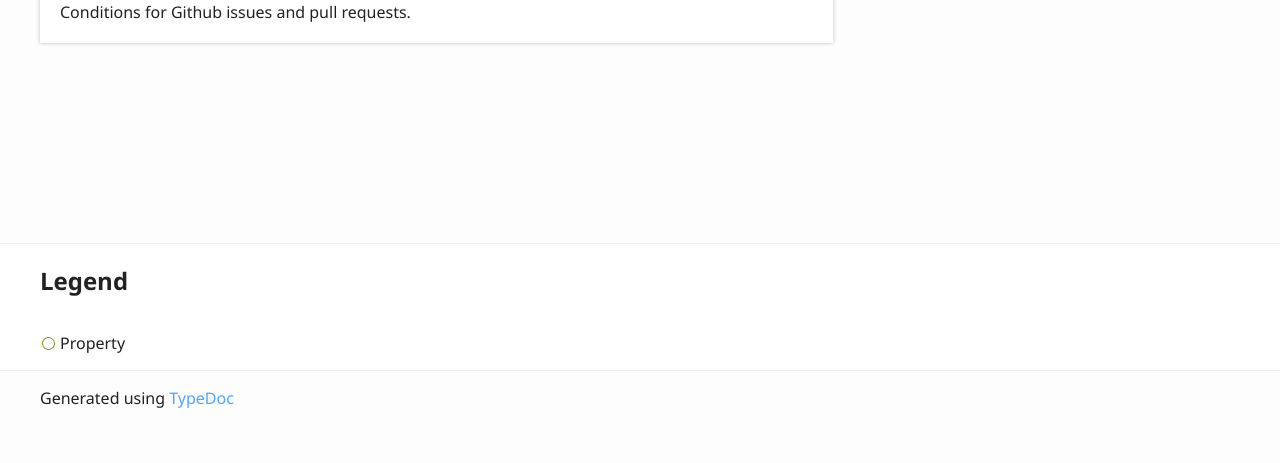
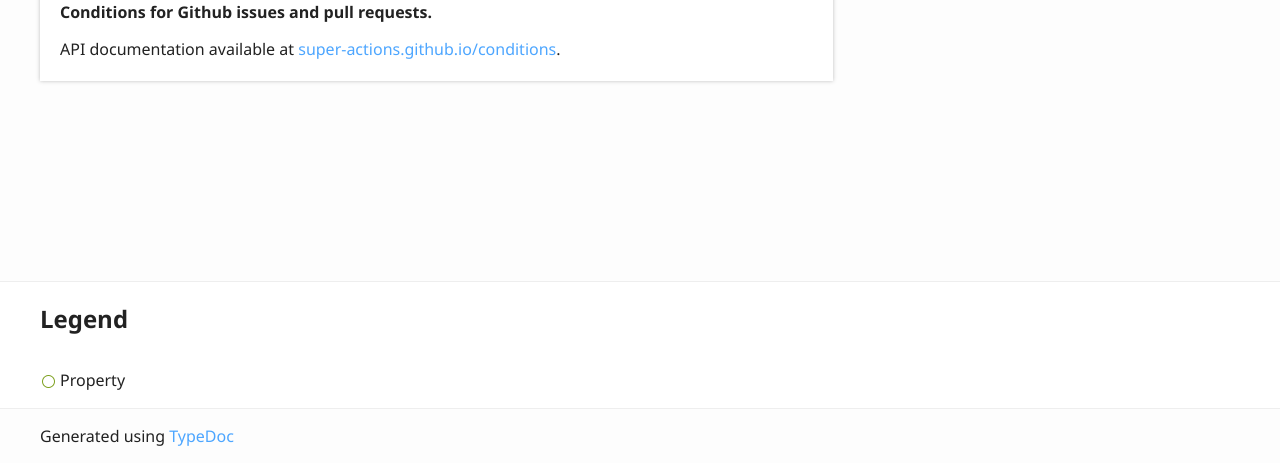
Before and after one commit to super-actions/conditions, a plain HTML site: page index.html in a window 1280 px wide. Shown: the part 1188-1651 px from the top of the page. Before the commit the page ends 1613 px from the top, so only its background shows below. Drawn offline with Linux system fonts and the light colour scheme.

Commit message:
Deploying to gh-pages from  @ eaeedab8594a4c3b92f22065bff3bb7719714b6f 🚀

```diff
--- a/index.html
+++ b/index.html
@@ -67,7 +67,8 @@
 				<a href="#conditions---" id="conditions---" style="color: inherit; text-decoration: none;">
 					<h1>conditions <a href="https://www.npmjs.com/package/@super-actions/conditions"><img src="https://img.shields.io/npm/v/@super-actions/conditions.svg" alt="npm"></a> <a href="https://github.com/super-actions/conditions/actions"><img src="https://github.com/super-actions/conditions/workflows/CI/badge.svg?branch=master" alt="Build Status"></a> <a href="https://coveralls.io/github/super-actions/conditions"><img src="https://coveralls.io/repos/github/super-actions/conditions/badge.svg" alt="Coverage Status"></a></h1>
 				</a>
-				<p>Conditions for Github issues and pull requests.</p>
+				<p><strong>Conditions for Github issues and pull requests.</strong></p>
+				<p>API documentation available at <a href="https://super-actions.github.io/conditions">super-actions.github.io/conditions</a>.</p>
 			</div>
 		</div>
 		<div class="col-4 col-menu menu-sticky-wrap menu-highlight">
```
